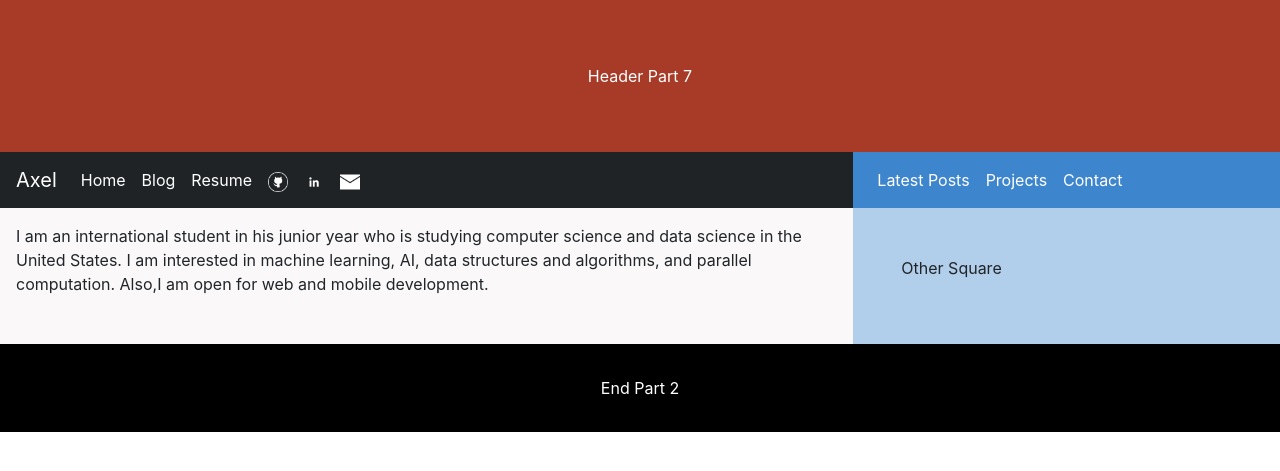
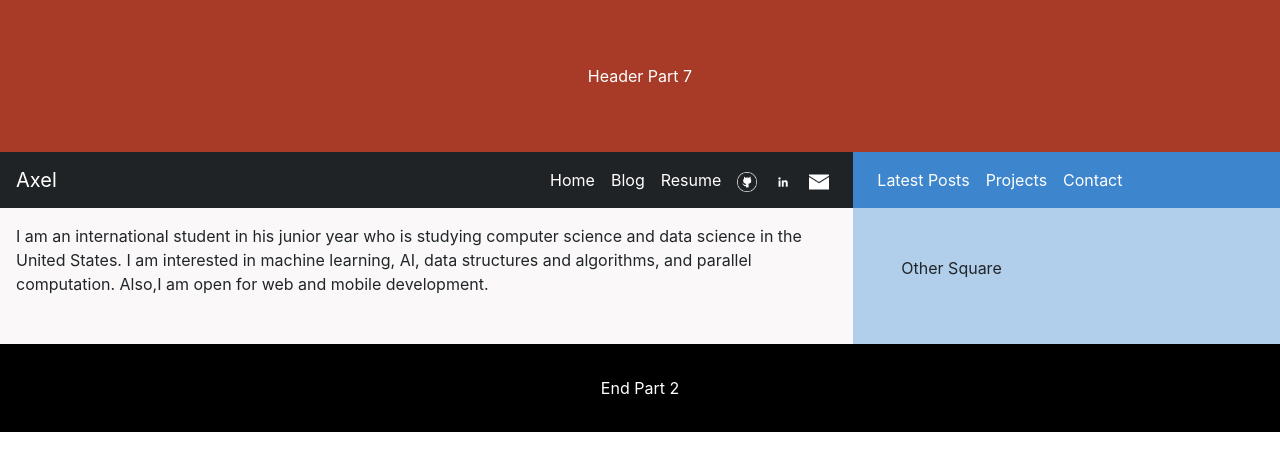
Before and after one commit to axeljeremy7/axeljeremy7.github.io, a Jekyll site: the page built from index.html, in a window 1280 px wide. Shown: the top 471 px of the page. Built offline with Jekyll 4.4.1, drawn with Linux system fonts in a browser that asks for light colours; nearby versions of some CDN libraries.

Commit message:
change for mobile

```diff
--- a/_layouts/default.html
+++ b/_layouts/default.html
@@ -37,7 +37,7 @@
 		    </button>
 
 		    <div class="collapse navbar-collapse" id="navbarNavDropdown-navbarText">
-		      <ul class="navbar-nav ">
+		      <ul class="navbar-nav ml-auto">
 		        <li class="nav-item">
 		          <a class="nav-link white" href="{{ '/' | relative_url }}" >Home <span class="sr-only"></span></a>
 		        </li>
@@ -64,13 +64,13 @@
 							topright1
 		        </li>
 						-->
-				 <li class="nav-item ml-auto">
+				 <li class="nav-item ">
 					 <a class="nav-link" href="https://github.com/axeljeremy7"><img src="{{ "/images/github-64.png" | prepend: site.baseurl | prepend: site.url }}" width="20" height="20" alt="github"></a></a>
 				 </li>
-				 <li class="nav-item ml-auto">
+				 <li class="nav-item ">
 					 <a class="nav-link" href="https://www.linkedin.com/in/axel-solano/"><img src="{{ "/images/white-linkedin-64.png" | prepend: site.baseurl | prepend: site.url }}" width="20" height="20" alt="linkedin"></a>
 				 </li>
-         <li class="nav-item ml-auto">
+         <li class="nav-item ">
 					 <a class="nav-link" href="mailto:axel.7@outlook.com"><img src="{{ "/images/mail-64.png" | prepend: site.baseurl | prepend: site.url }}" width="20" height="20" alt="mail"></a>
 				 </li>
 
@@ -96,7 +96,7 @@
 			      <span class="navbar-toggler-icon"></span>
 			    </button>
 					<div class="collapse navbar-collapse" id="navbarNavDropdown-navbarText2">
-						<ul class="navbar-nav ">
+						<ul class="navbar-nav justify-content-center">
 							<li class="nav-item">
 								<a class="nav-link" href="/" >Latest Posts <!--<span class="sr-only"></span>--></a>
 							</li>
```
